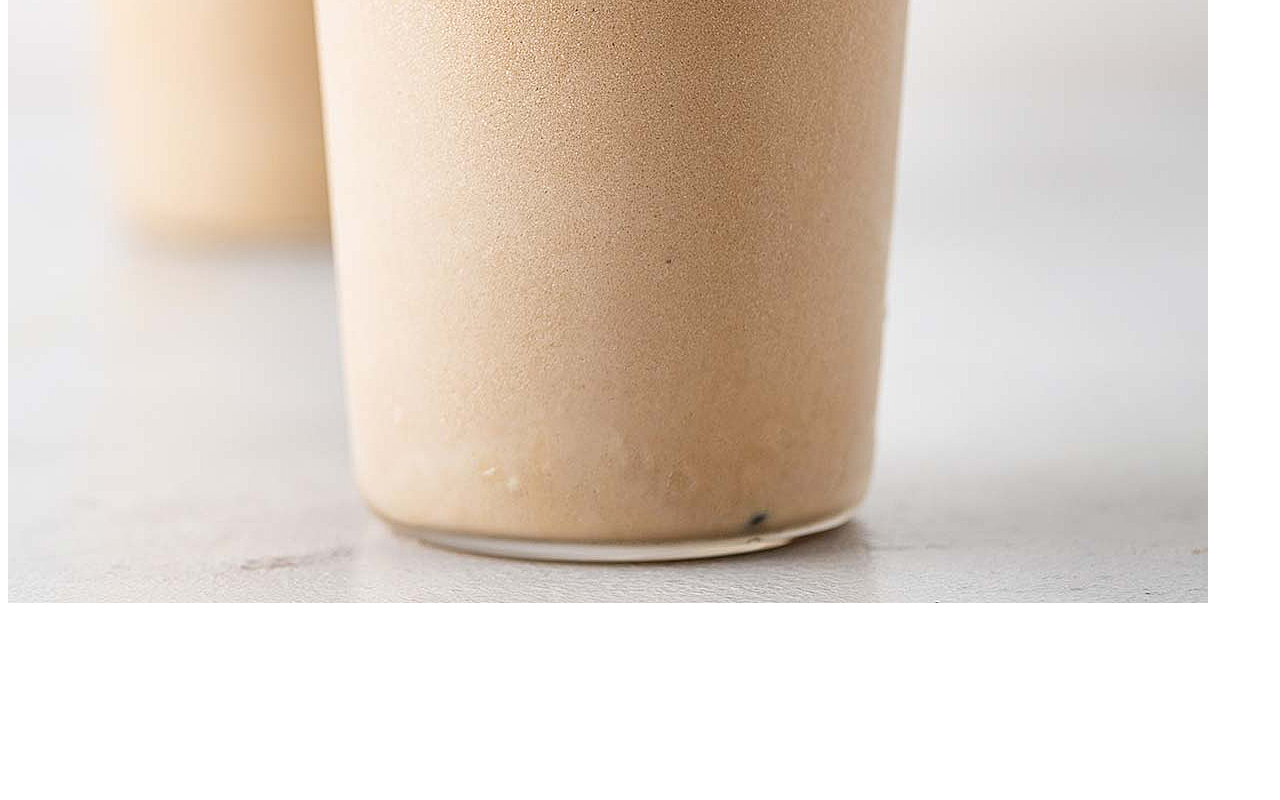
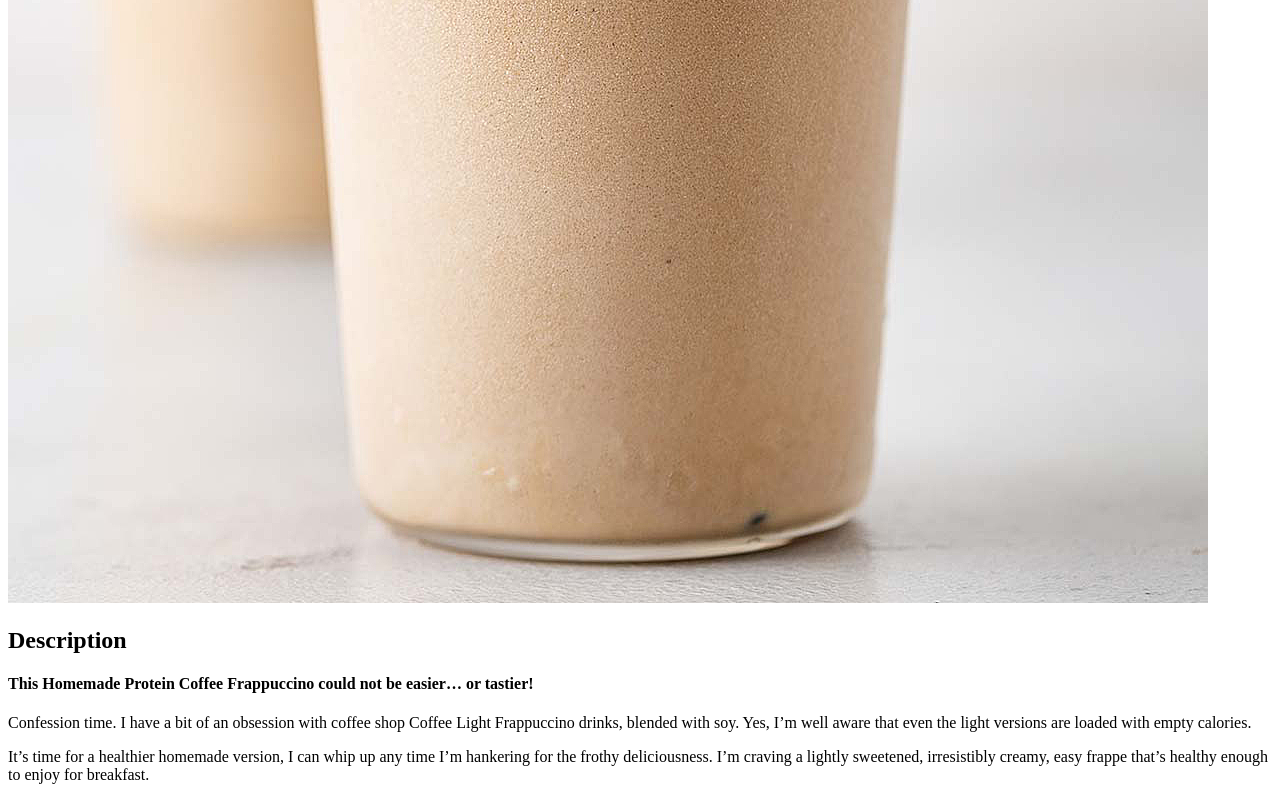
Before and after one commit to athenacats/high-protein-recipes, a plain HTML site: page recipes/protein-frapuccino.html in a window 1280 px wide. Shown: the part 677-1477 px from the top of the page. Before the commit the page ends 1292 px from the top, so only its background shows below. Drawn offline with Linux system fonts and the light colour scheme.

Commit message:
Add description to recipe

```diff
--- a/recipes/protein-frapuccino.html
+++ b/recipes/protein-frapuccino.html
@@ -9,5 +9,15 @@
 
     <img src="../images/frapuccino.jpg">
 
+    <h2>Description</h2>
+
+    <h4>This Homemade Protein Coffee Frappuccino could not be easier… or tastier!</h4>
+
+    <p>Confession time. I have a bit of an obsession with coffee shop Coffee Light Frappuccino drinks, blended with soy. Yes, I’m well aware that even the light versions are loaded with empty calories.</p>
+
+    <p>It’s time for a healthier homemade version, I can whip up any time I’m hankering for the frothy deliciousness. I’m craving a lightly sweetened, irresistibly creamy, easy frappe that’s healthy enough to enjoy for breakfast.</p>
+
+
+
 </body>
 </html>
```
